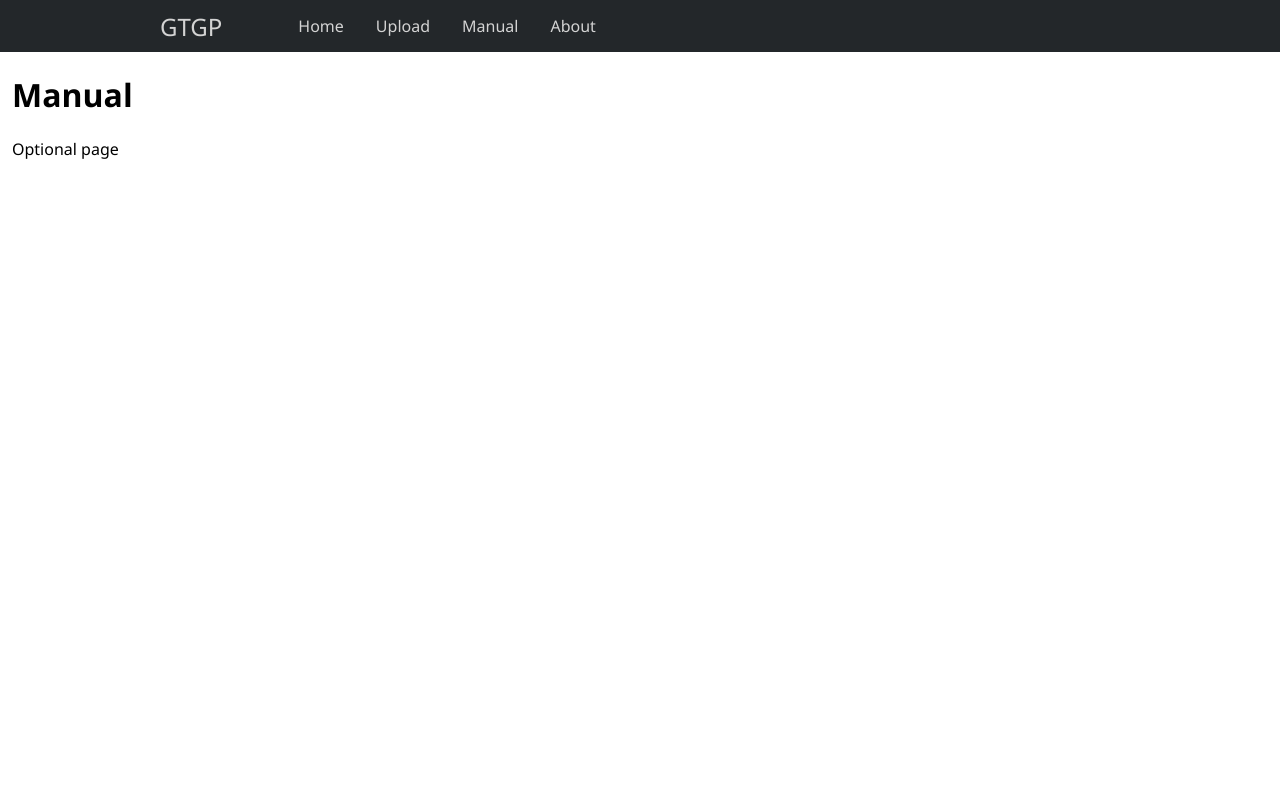
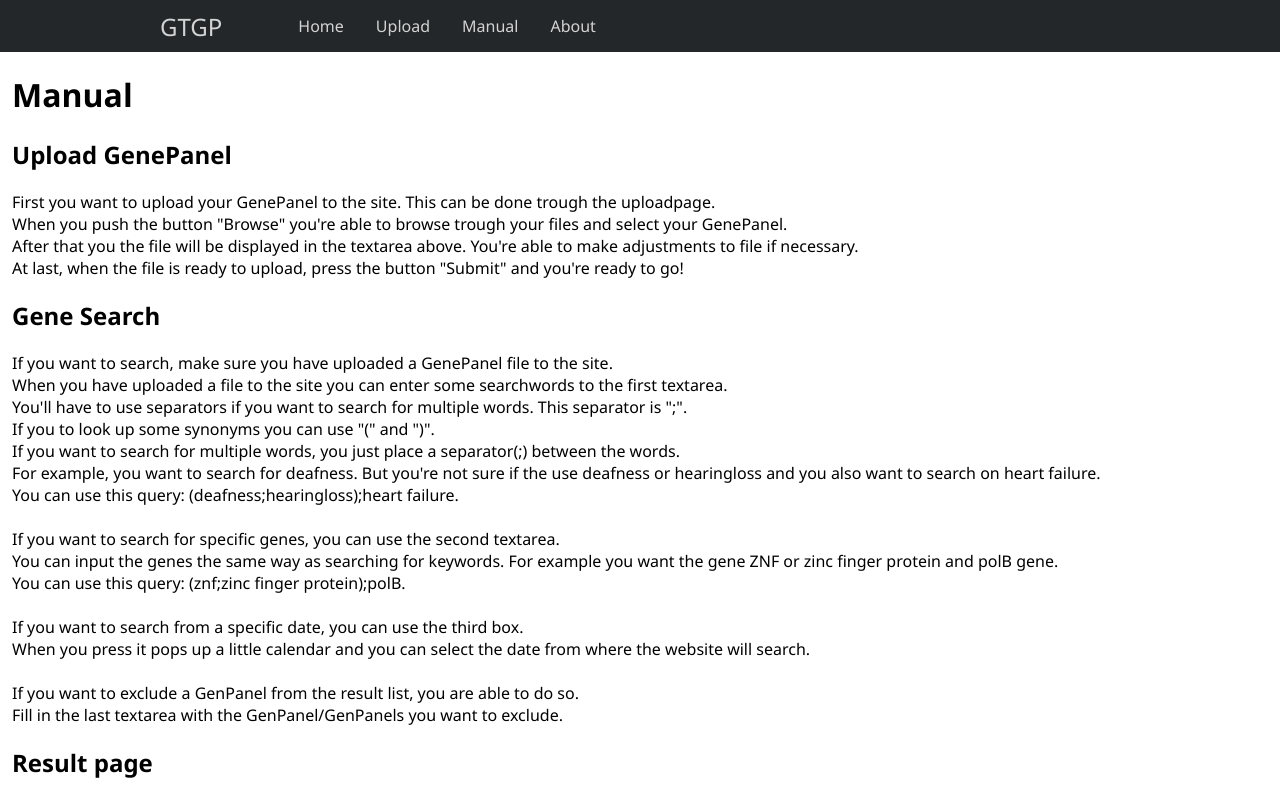
Before and after one commit to DavidvanEersel/BI8a, a Django app: page /manual.html in a window 1280 px wide. Run offline with Django 3.2, Linux system fonts and the light colour scheme.

Commit message:
Written a piece of the manual

```diff
--- a/gtgp/static/gtgp/main.css
+++ b/gtgp/static/gtgp/main.css
@@ -157,8 +157,10 @@ a.hamburger:hover > div {
     margin-left: auto;
     height: 52px;
   }
-  li {
-    margin-bottom: 2px;
+ul {
+    margin-top: 1px;
+    margin-bottom: 1px;
+
 }
 
 }
--- a/gtgp/templates/gtgp/home.html
+++ b/gtgp/templates/gtgp/home.html
@@ -55,7 +55,7 @@
                 <textarea
                         type="textarea"
                         name="text_gene_name"
-                        placeholder="Enter your gene names"
+                        placeholder="Youre genes will be shown in Results"
                 ></textarea>
             </p>
             <p>
--- a/gtgp/templates/gtgp/manual.html
+++ b/gtgp/templates/gtgp/manual.html
@@ -1,8 +1,8 @@
 <!DOCTYPE html>
 <html lang="en">
 <head>
-    <meta charset="UTF-8" />
-    <link rel="stylesheet" href="/static/gtgp/main.css" />
+    <meta charset="UTF-8"/>
+    <link rel="stylesheet" href="/static/gtgp/main.css"/>
     <script
             type="text/javascript"
             src="/static/gtgp/functionality.js"
@@ -35,7 +35,39 @@
 </div>
 <div class="text_all">
     <h1>Manual</h1>
-      <p>Optional page</p>
+    <h2>Upload GenePanel</h2>
+    <p>
+        First you want to upload your GenePanel to the site. This can be done trough the uploadpage.<br>
+        When you push the button "Browse" you're able to browse trough your files and select your GenePanel.<br>
+        After that you the file will be displayed in the textarea above. You're able to make adjustments to file if
+        necessary.<br>
+        At last, when the file is ready to upload, press the button "Submit" and you're ready to go!
+    </p>
+    <h2>Gene Search</h2>
+    <p>
+        If you want to search, make sure you have uploaded a GenePanel file to the site.<br>
+        When you have uploaded a file to the site you can enter some searchwords to the first textarea.<br>
+        You'll have to use separators if you want to search for multiple words. This separator is ";".<br>
+        If you to look up some synonyms you can use "(" and ")".<br>
+        If you want to search for multiple words, you just place a separator(;) between the words.<br>
+        For example, you want to search for deafness. But you're not sure if the use deafness or hearingloss and you also want to search on heart failure.<br>
+        You can use this query: (deafness;hearingloss);heart failure.<br>
+        <br>
+        If you want to search for specific genes, you can use the second textarea.<br>
+        You can input the genes the same way as searching for keywords.
+        For example you want the gene ZNF or zinc finger protein and polB gene.<br>
+        You can use this query: (znf;zinc finger protein);polB.<br>
+        <br>
+        If you want to search from a specific date, you can use the third box.<br>
+        When you press it pops up a little calendar and you can select the date from where the website will search.<br>
+        <br>
+        If you want to exclude a GenPanel from the result list, you are able to do so.<br>
+        Fill in the last textarea with the GenPanel/GenPanels you want to exclude.<br>
+    </p>
+    <h2>Result page</h2>
+    <p>
+
+    </p>
 </div>
 </body>
 </html>
--- a/gtgp/templates/gtgp/results.html
+++ b/gtgp/templates/gtgp/results.html
@@ -56,17 +56,17 @@
         <td><a href="{{ values.3 }}">{{ key }}</a></td>
         <td>
             {% for v1 in values.0 %}
-                <ul><li>{{ v1 }}</li></ul>
+                <ul style="margin-bottom: 0; margin-top: 0;"><li>{{ v1 }}</li></ul>
             {% endfor %}
         </td>
         <td>
             {% for v1 in values.1 %}
-                <ul><li>{{ v1 }}</li></ul>
+                <ul style="margin-bottom: 0; margin-top: 0;"><li>{{ v1 }}</li></ul>
             {% endfor %}
         </td>
         <td>
             {% for v1 in values.2 %}
-                <ul><li>{{ v1 }}</li></ul>
+                <ul style="margin-bottom: 0; margin-top: 0;"><li>{{ v1 }}</li></ul>
             {% endfor %}
         </td>
             <td>{{ values.4 }}</td>
```
Lines whose indentation alone changed are shown as unchanged.
